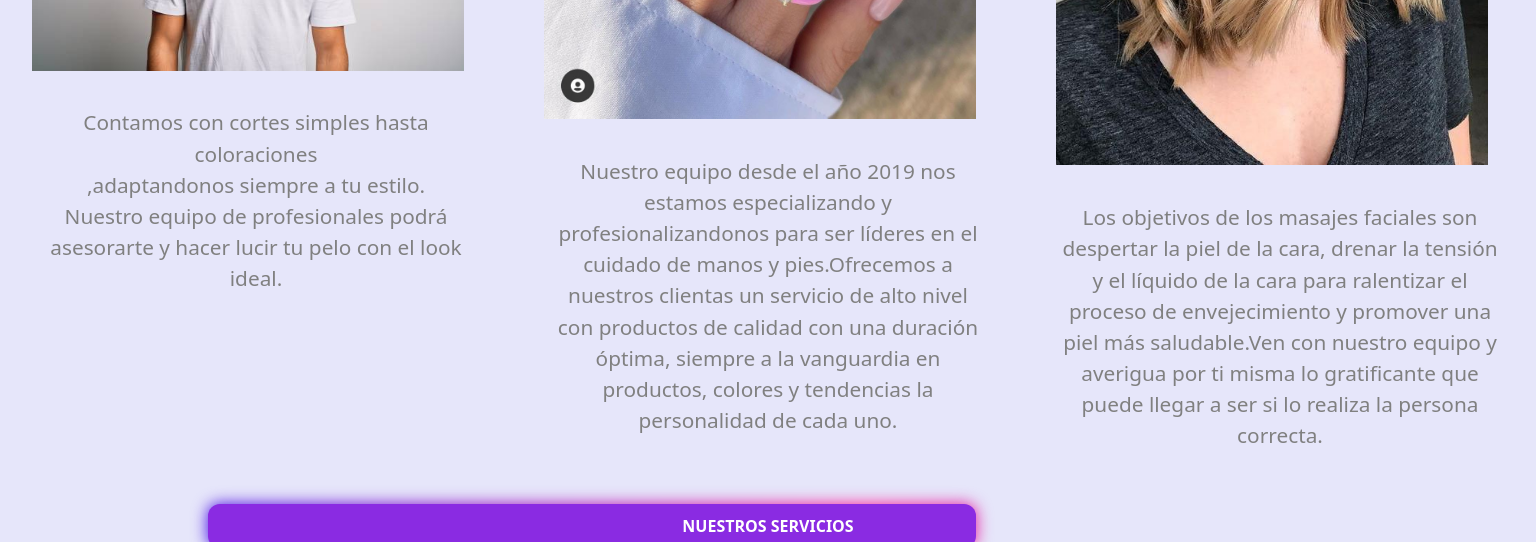
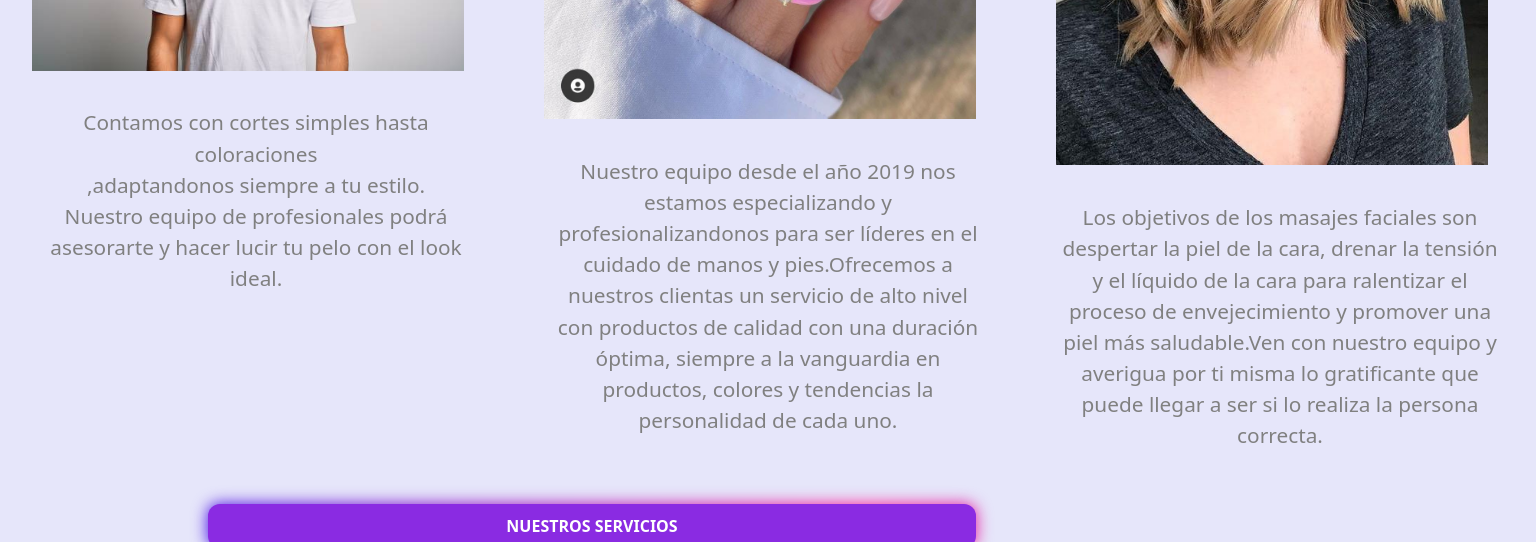
Before and after one commit to MilagrosCabrera23/Proyecto-Final-Milagros-Cabrera, a website: page index.html in a window 1536 px wide. Shown: the part 1885-2427 px from the top of the page. Drawn offline with nearby package versions, Linux system fonts and the light colour scheme; files whose address does not match are found by name.

Commit message:
preentrega3-fix

```diff
--- a/css/main.css
+++ b/css/main.css
@@ -160,9 +160,6 @@ iframe {
     width: 33%;
     margin: 1em;
   }
-  .button, .boton-nosotros-serv {
-    margin-left: 15em;
-  }
 }
 /* Nosotros responsive */
 .title-nosotros {
@@ -290,6 +287,11 @@ iframe {
     font-size: 1.5em;
     line-height: 1.6em;
   }
+  .buttton {
+    display: flex;
+    align-items: center;
+    justify-content: center;
+  }
   /* Nosotros responsive */
   .title-nosotros {
     font-size: 2.2em;
@@ -316,9 +318,6 @@ iframe {
   }
   .img-nosotros {
     width: min-content;
-  }
-  .button a, .boton-nosotros-serv a {
-    margin-left: 22em !important;
   }
   .title-ser {
     font-size: 2.2em;
@@ -427,10 +426,12 @@ footer .footer-H2 {
   background-color: blueviolet;
   cursor: pointer;
   border: none;
+  margin: 1em;
   position: relative;
   border-radius: 12px;
-  width: 100%;
+  width: 45%;
   text-align: center;
+  align-items: center;
 }
 
 .button a, .boton-nosotros-serv a {
```
Also changed, not shown: 2 other files.
